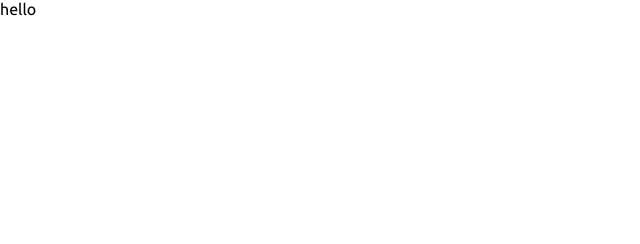
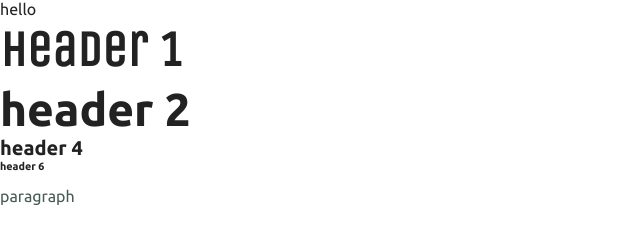
Before and after one commit to ido-bakimer/vanilla-ecommerce, a plain HTML site: page index.html in a window 1280 px wide. Shown: the whole page, without its empty margins (0-640 px from the left). Drawn offline with nearby package versions, Linux system fonts and the light colour scheme; a web font is replaced by a local one.

Commit message:
headers and paragraph basic styles

```diff
--- a/index.html
+++ b/index.html
@@ -8,6 +8,11 @@
 </head>
 <body>
     hello
+    <h1>header 1</h1>
+    <h2>header 2</h2>
+    <h4>header 4</h4>
+    <h6>header 6</h6>
+    <p>paragraph</p>
     <script src="script.js"></script>
 </body>
 </html>
--- a/style.css
+++ b/style.css
@@ -1,9 +1,40 @@
 @import url("https://fonts.googleapis.com/css2?family=Ubuntu:wght@100;200;300;400;500;600;700;800;900&display=swap");
-@import url("https://fonts.googleapis.com/css2?family=Biorhyme:wght@100;200;300;400;500;600;700;800;900&display=swap");
+@import url('https://fonts.googleapis.com/css2?family=Bungee+Tint&family=JetBrains+Mono:ital,wght@0,100..800;1,100..800&family=Unica+One&display=swap');
 
 * {
     margin: 0;
     padding: 0;
     box-sizing: border-box;
     font-family: Ubuntu, sans-serif;
+    color: #222;
 }
+
+html {
+    scroll-behavior: smooth;
+}
+
+h1 {
+    font-size: 50px;
+    line-height: 64px;
+    /* color: indianred; */
+    font-family: "Unica One", sans-serif;
+    font-weight: bolder;
+    font-style: normal;
+}
+
+h2 {
+    font-size: 46px;
+    line-height: 54px;
+    /* color: cadetblue; */
+}
+
+h4 {
+    font-size: 20px;
+    /* color: plum; */
+}
+
+p {
+    font-size: 16px;
+    color: #465b52;
+    padding: 15px 0 20px 0;
+}
```
